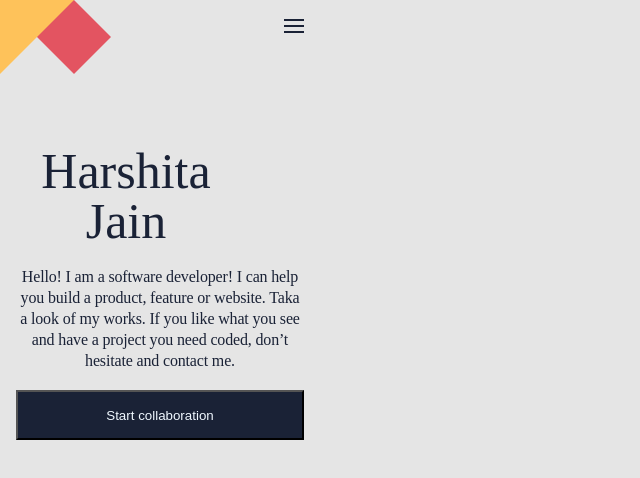
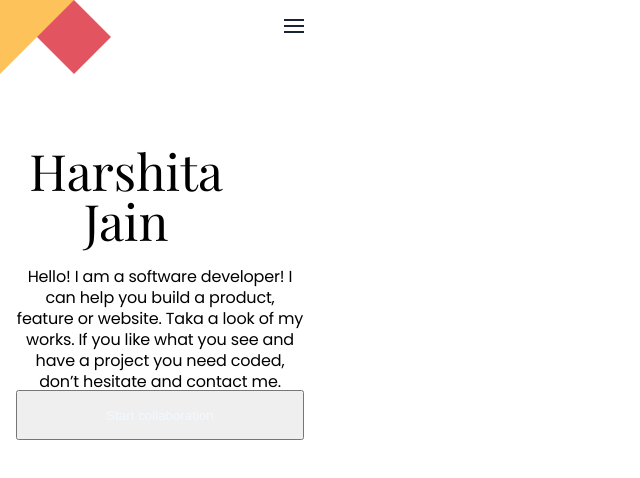
Before and after one commit to harshita02/PortfolioPage, a website: page index.html in a window 1280 px wide. Shown: the whole page, without its empty margins (0-640 px from the left). Drawn offline with nearby package versions, Linux system fonts and the light colour scheme.

Commit message:
corrected stylesheet linter errors

```diff
--- a/style.css
+++ b/style.css
@@ -1,78 +1,63 @@
+@import url('https://fonts.googleapis.com/css2?family=Playfair+Display&display=swap');
+@import url('https://fonts.googleapis.com/css2?family=Poppins&display=swap');
 
-body{
-    background: #E5E5E5;
+body {
+  background: "#E5E5E5";
 }
-/* image_geometry_1 */
 
-.image_geometry_1{
+.image_geometry_1 {
   position: absolute;
   width: 111px;
   height: 74px;
-left: 0px;
-top: 0px;
+  left: 0;
+  top: 0;
 }
 
-/* ic_menu */
-
-.ic_menu{
+.ic_menu {
   position: absolute;
   width: 20px;
   height: 14px;
   left: 284px;
   top: 19px;
-
-background: #E5E5E5;
+  background: "#E5E5E5";
 }
 
-/* Profile Name */
-
-.profileName{
+.profileName {
   position: absolute;
   width: 220px;
   height: 100px;
   left: 16px;
   top: 104px;
-
-font-family: 'Playfair Display';
+  font-family: 'Playfair Display', serif;
   font-style: normal;
   font-weight: 400;
   font-size: 50px;
   line-height: 100%;
-/* or 50px */
-
-
-color: #1A2236;
+  color: "#1A2236";
 }
 
-
-.intro{
-
+.intro {
   position: absolute;
   width: 288px;
   height: 126px;
   left: 16px;
   top: 250px;
-
-font-family: 'Poppins';
+  font-family: 'Poppins', sans-serif;
   font-style: normal;
   font-weight: 400;
   font-size: 16px;
   line-height: 21px;
   letter-spacing: -0.01em;
-
-color: #1A2236;
+  color: "#1A2236";
 }
 
-/* Rectangle 20 */
-
-.startbtn{
+.startbtn {
   box-sizing: border-box;
-
   position: absolute;
   width: 288px;
   height: 50px;
   left: 16px;
   top: 390px;
   color: aliceblue;
-background: #1A2236;
+  background: "#1A2236";
 }
```
Lines whose indentation alone changed are shown as unchanged.
